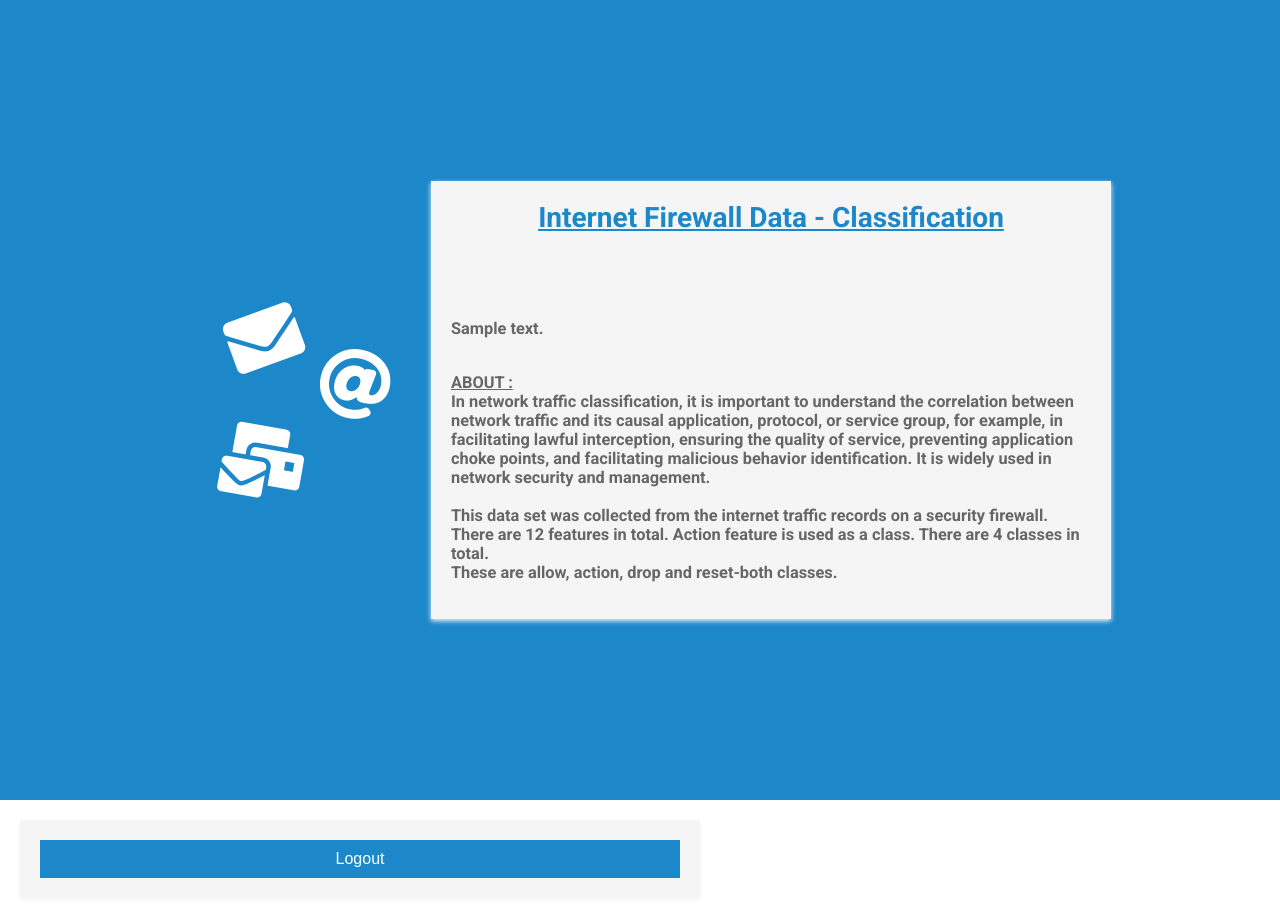
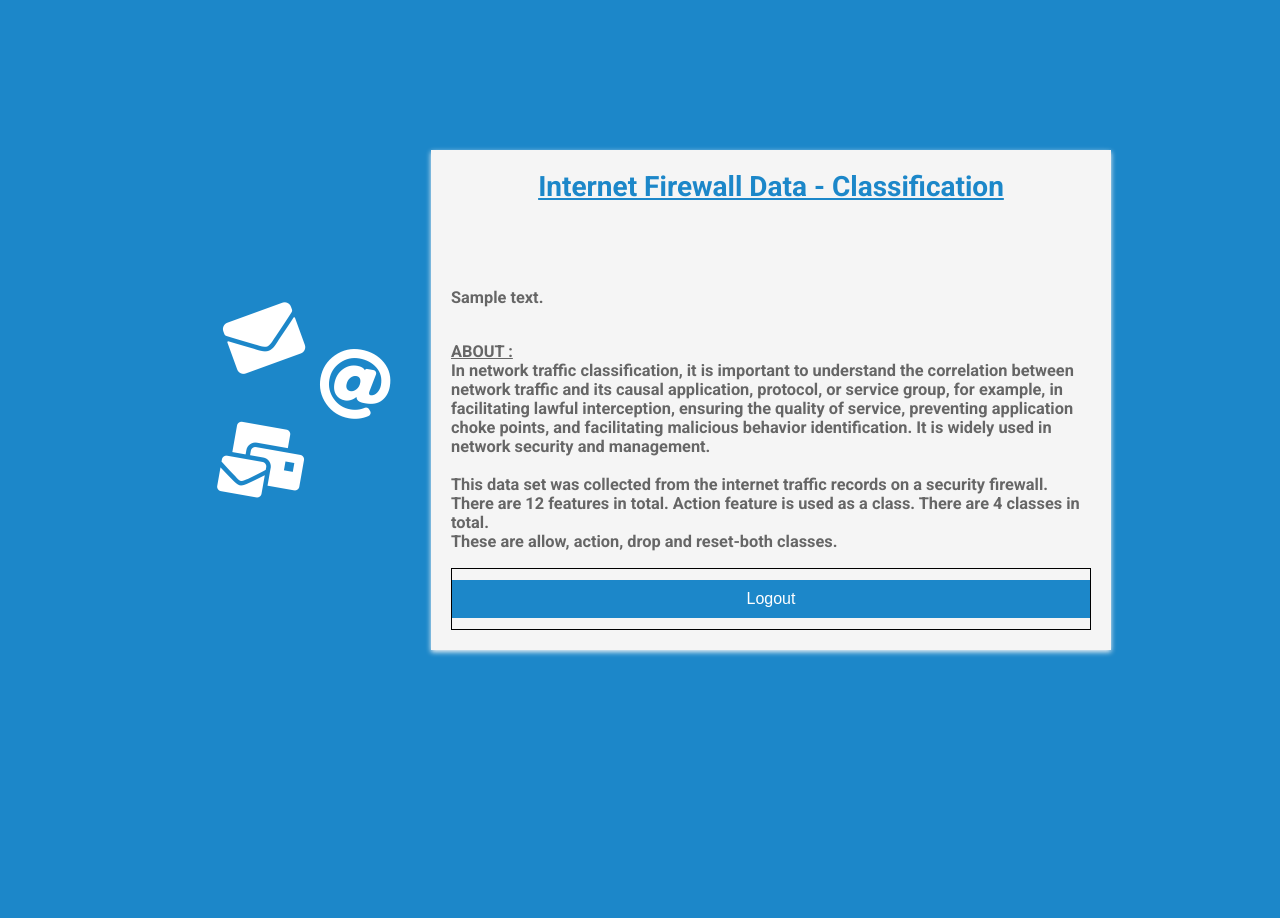
Before and after one commit to DebmalyaRay9989/traffic_classification_app, a Flask app: template templates/results.html in a window 1280 px wide. After the commit the page ends 656 px from the top, so only its background shows below. Run offline with Flask 2, Linux system fonts and the light colour scheme; the template is opened without the code that fills it: most values are stand-ins (such as "Sample title", 1, 10 or a date in 2020); parts of the project's set-up code (start-up, migrations or seed data) failed here and were passed over; some libraries are stand-ins or nearby versions.

Commit message:
Update results.html
.

```diff
--- a/templates/results.html
+++ b/templates/results.html
@@ -1,3 +1,4 @@
+
 
 <!DOCTYPE html>
 <html>
@@ -37,6 +38,13 @@
       box-shadow: 0 2px 5px #f5f5f5;
       background: #f5f5f5;
       }
+	  .container {
+		height: 60px;
+		border: 1px solid black;
+		display: flex;
+		justify-content: center;
+		align-items: center;
+	  }
       .fas {
       margin: 25px 10px 0;
       font-size: 72px;
@@ -138,12 +146,13 @@
 			There are 12 features in total. Action feature is used as a class. There are 4 classes in total. <br>
 			These are allow, action, drop and reset-both classes.<br>
 			</h3>
-
+		 <div class="container">
+         <form action="/logout" method="post">
+	     <button id="sub" type="submit ">Logout</button>
+         </form>
+	    </div>
         </div>
       </form>
     </div>
-        <form action="/logout" method="post">
-	     <button id="sub" type="submit ">Logout</button>
-         </form>
   </body>
 </html>
```
